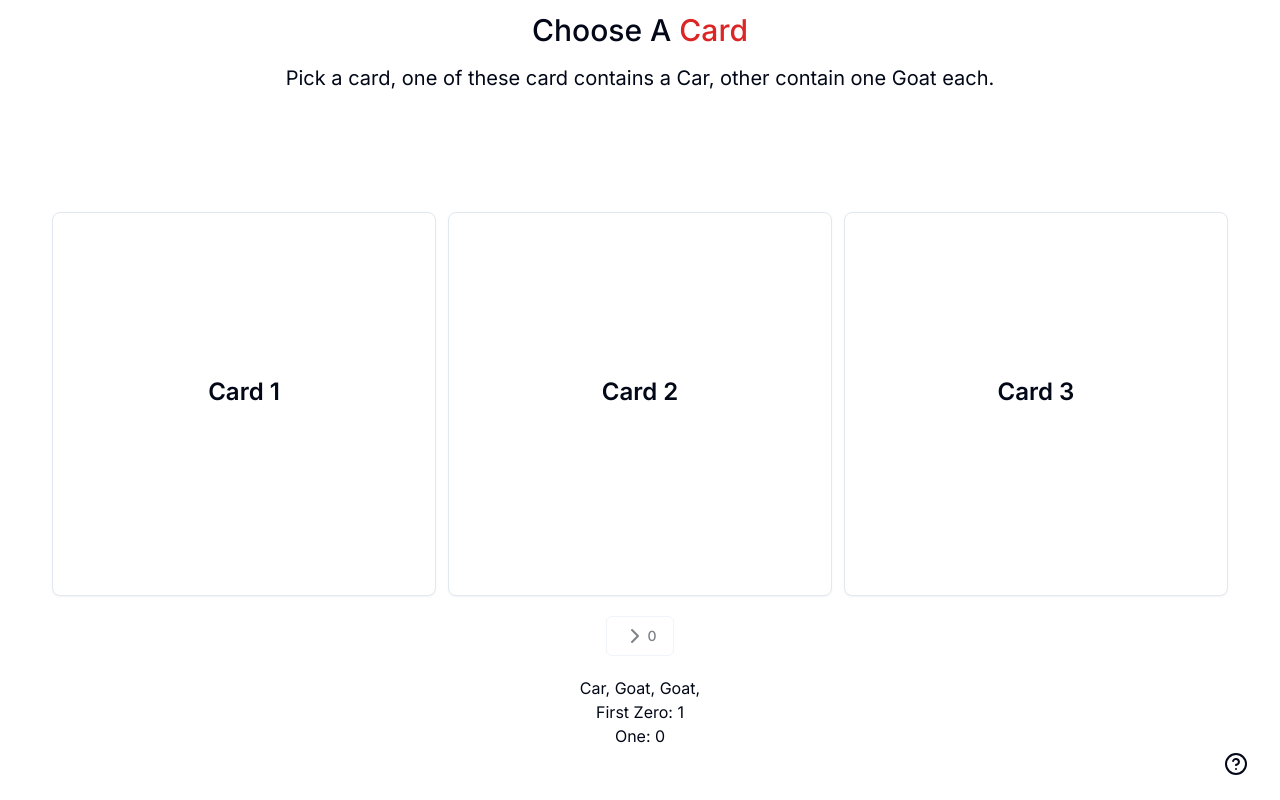
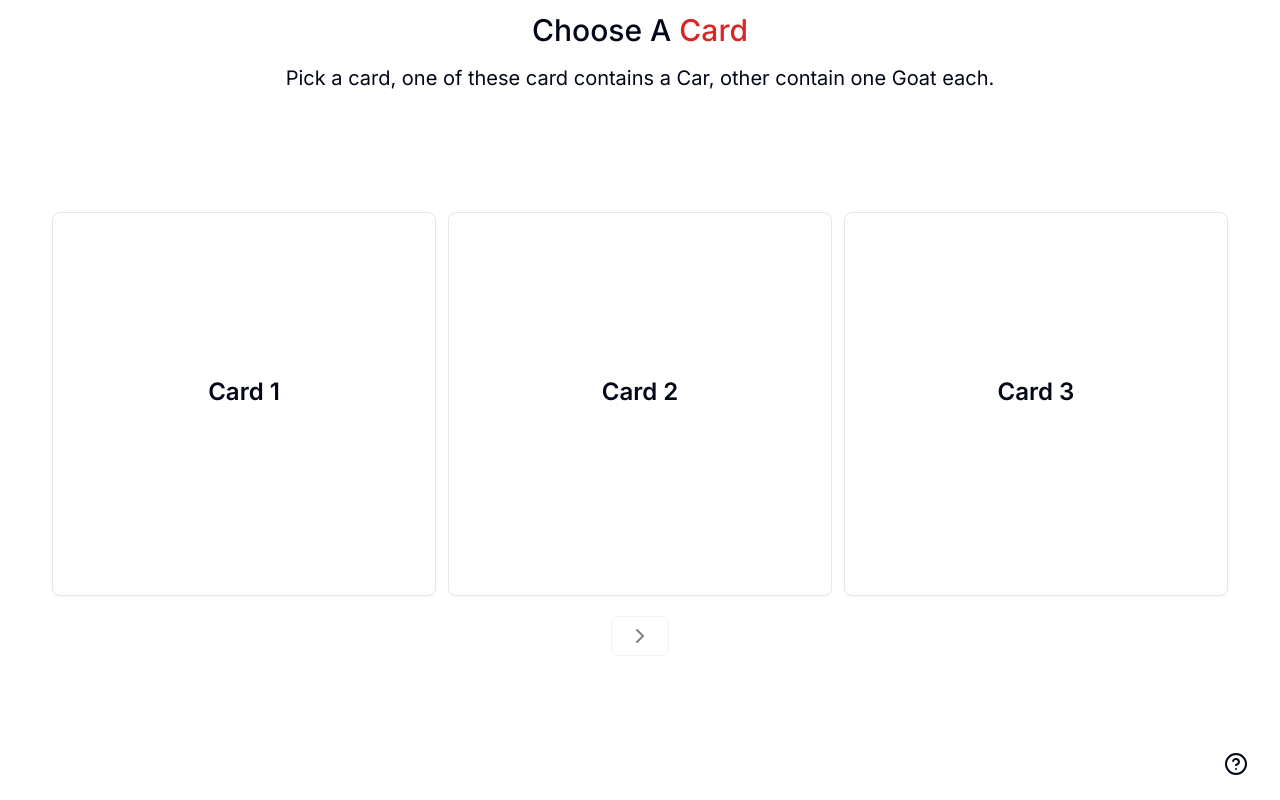
Before and after one commit to StepAsideLiL/car-or-goat, a Next.js app: page /play in a window 1280 px wide. Built offline with nearby package versions, Linux system fonts and the light colour scheme.

Commit message:
remove unwanted parts

```diff
--- a/components/playing-field/cards-section.tsx
+++ b/components/playing-field/cards-section.tsx
@@ -77,10 +77,18 @@ const CardSection = ({ cards }: { cards: number[] }) => {
         onClick={handleNextBtn}
         disabled={seletectedCard === null ? true : false}
       >
-        <ChevronRight /> {stage}
+        <ChevronRight />
       </Button>
 
-      <div>
+      {/* <Button
+        variant={"outline"}
+        onClick={handleNextBtn}
+        disabled={seletectedCard === null ? true : false}
+      >
+        <ChevronRight /> {stage}
+      </Button> */}
+
+      {/* <div>
         {cards.map((card, index) => (
           <span key={index}>
             {card === 1 ? "Car" : "Goat"}
@@ -90,7 +98,7 @@ const CardSection = ({ cards }: { cards: number[] }) => {
 
         <p>First Zero: {indexOfFirstZero}</p>
         <p>One: {indexOfOne}</p>
-      </div>
+      </div> */}
     </section>
   );
 };
```
